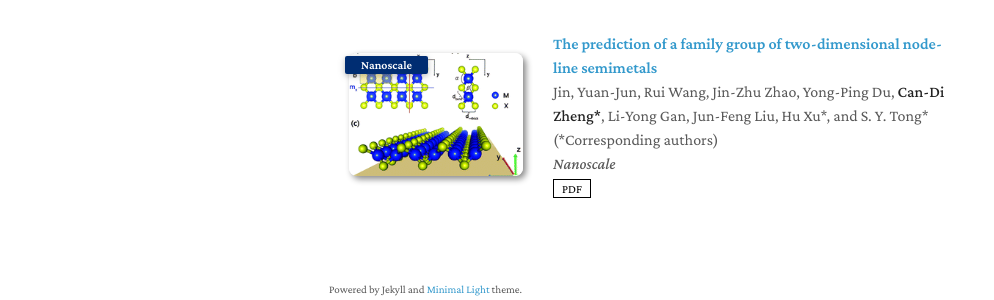
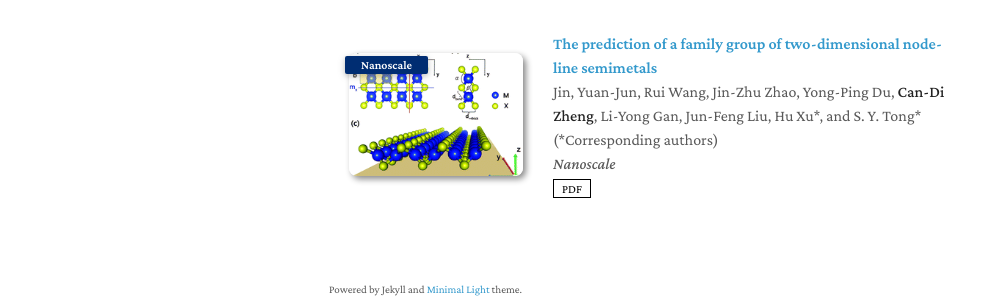
Before and after one commit to charrywhite/charrywhite.github.io, a Jekyll site: the page built from index.md, in a window 1280 px wide and 900 px high, scrolled down 630 px. Shown: the part 530-830 px from the top of the window, without its empty margins (141-1135 px from the left). Built offline with Jekyll 4.4.1, drawn with Linux system fonts in a browser that asks for light colours; nearby versions of some CDN libraries; a style sheet for code colours, icons or effects is not loaded; our own code applies the rules of GitHub Pages for plain Markdown files.

```diff
--- a/_data/publications.yml
+++ b/_data/publications.yml
@@ -32,7 +32,7 @@ main:
     image: ./assets/img/PaperSpectra.PNG
 
   - title: The prediction of a family group of two-dimensional node-line semimetals
-    authors: Jin, Yuan-Jun, Rui Wang, Jin-Zhu Zhao, Yong-Ping Du, <strong>Can-Di Zheng*</strong>, Li-Yong Gan, Jun-Feng Liu, Hu Xu*, and S. Y. Tong* (*Corresponding authors)
+    authors: Jin, Yuan-Jun, Rui Wang, Jin-Zhu Zhao, Yong-Ping Du, <strong>Can-Di Zheng</strong>, Li-Yong Gan, Jun-Feng Liu, Hu Xu*, and S. Y. Tong* (*Corresponding authors)
     conference_short: Nanoscale
     conference: Nanoscale
     pdf: https://pubs.rsc.org/en/content/articlelanding/2017/nr/c7nr03520a/unauth
```
